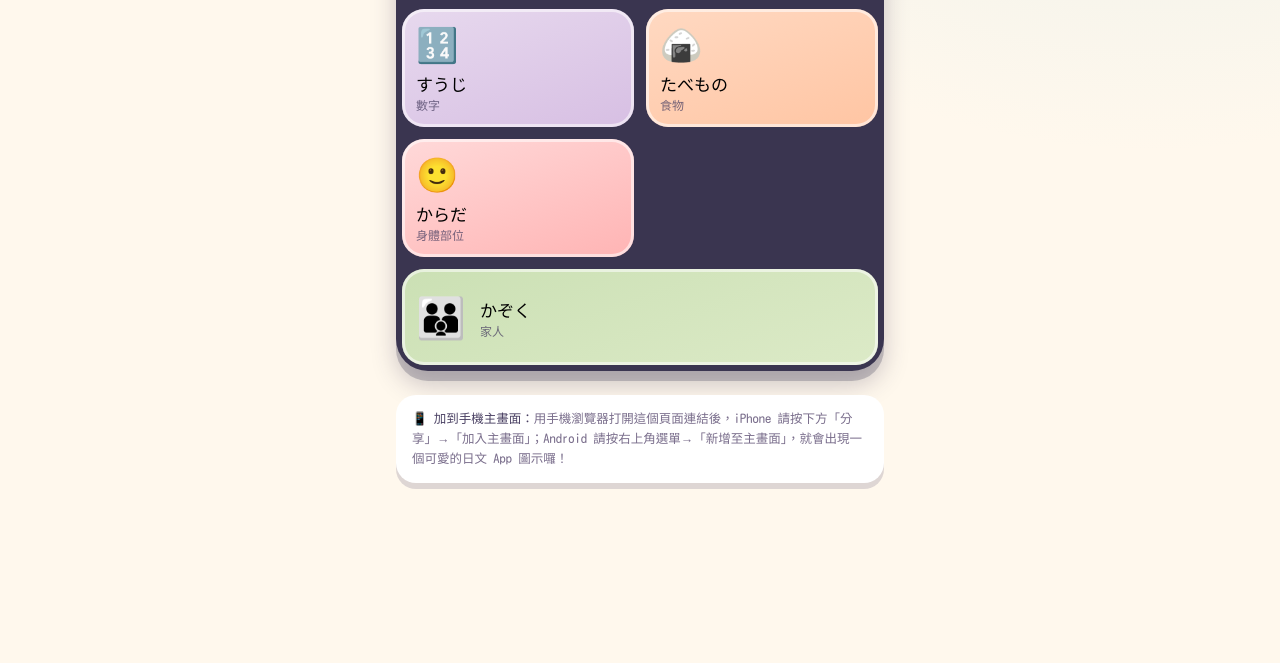
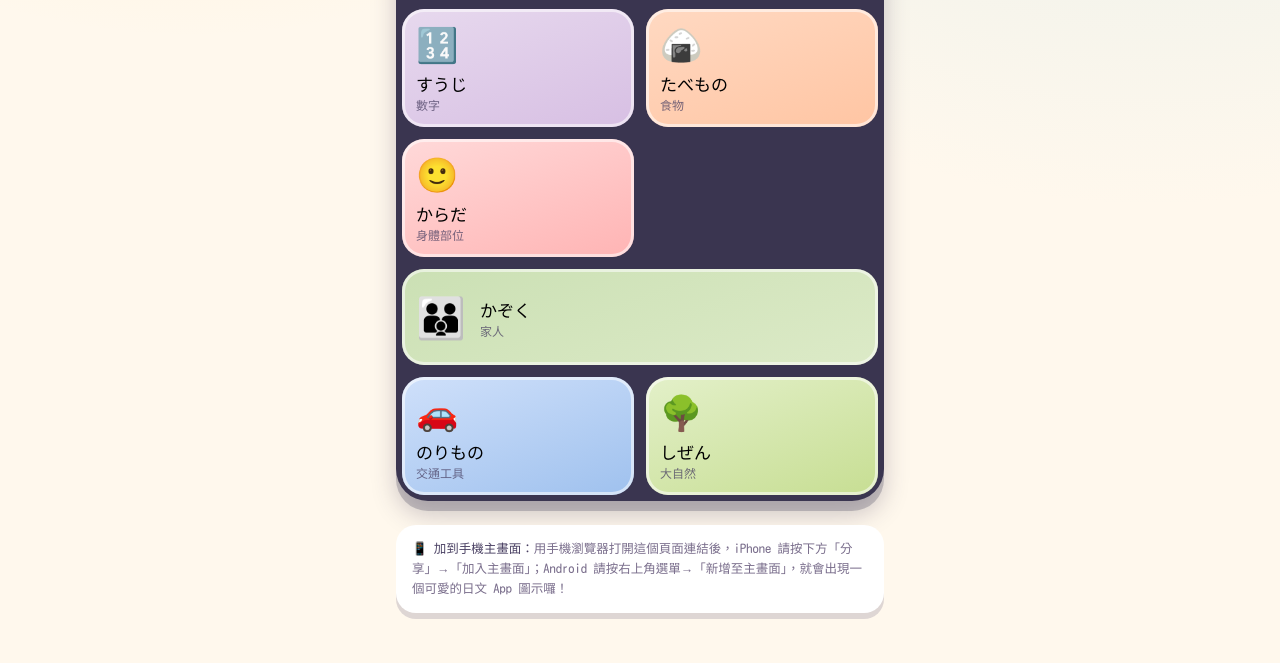
Before and after one commit to Yin-Ying-Lin/Japanese-learning-app, a plain HTML site: page index.html in a window 1280 px wide. Shown: the part 755-1418 px from the top of the page. Before the commit the page ends 1288 px from the top, so only its background shows below. Drawn offline with nearby package versions, Linux system fonts and the light colour scheme; a web font is replaced by a local one.

Commit message:
新增分類: 交通工具(のりもの)、大自然(しぜん)

```diff
--- a/index.html
+++ b/index.html
@@ -8,7 +8,7 @@
 <meta name="apple-mobile-web-app-title" content="にほんご">
 <meta name="mobile-web-app-capable" content="yes">
 <meta name="theme-color" content="#FFF8ED">
-<title>にほんご べんきょう｜寶貝的日語教室</title>
+<title>にほんご べんきょう｜日語教室</title>
 <link rel="preconnect" href="https://fonts.googleapis.com">
 <link rel="preconnect" href="https://fonts.gstatic.com" crossorigin>
 <link href="https://fonts.googleapis.com/css2?family=Kosugi+Maru&family=Zen+Maru+Gothic:wght@400;500;700;900&family=Nunito:wght@700;800;900&display=swap" rel="stylesheet">
@@ -131,6 +131,8 @@
   .c-lav{background: linear-gradient(160deg, #E7DBFF, #CBB2F7);}
   .c-teal{background: linear-gradient(160deg, #C9EEE3, #93D6C4);}
   .c-caramel{background: linear-gradient(160deg, #F3DDB2, #E4BC7C);}
+  .c-denim{background: linear-gradient(160deg, #CFE0FA, #9FC1EE);}
+  .c-leaf{background: linear-gradient(160deg, #E3F0C9, #C7DE93);}
 
   /* ---------- Detail page ---------- */
   .page{display:none;}
@@ -253,7 +255,7 @@
       </svg>
       <div class="title-block">
         <h1 class="jp">にほんご べんきょう</h1>
-        <p>幼稚園寶貝的日語練習教室</p>
+        <p>日語練習教室</p>
       </div>
       <div class="star-badge">⭐ <span id="starCount" class="num">0</span></div>
     </header>
@@ -443,6 +445,32 @@ const CATEGORIES = [
       {jp:'おにいさん', romaji:'onīsan', zh:'哥哥', emoji:'🧑'},
       {jp:'おねえさん', romaji:'onēsan', zh:'姊姊', emoji:'👧'},
       {jp:'あかちゃん', romaji:'akachan', zh:'小寶寶', emoji:'👶'},
+    ]},
+  { id:'vehicle', jp:'のりもの', zh:'交通工具', emoji:'🚗', color:'c-denim',
+    items:[
+      {jp:'くるま', romaji:'kuruma', zh:'車子', emoji:'🚗'},
+      {jp:'でんしゃ', romaji:'densha', zh:'電車', emoji:'🚃'},
+      {jp:'バス', romaji:'basu', zh:'公車', emoji:'🚌'},
+      {jp:'ひこうき', romaji:'hikōki', zh:'飛機', emoji:'✈️'},
+      {jp:'ふね', romaji:'fune', zh:'船', emoji:'🚢'},
+      {jp:'じてんしゃ', romaji:'jitensha', zh:'腳踏車', emoji:'🚲'},
+      {jp:'しんかんせん', romaji:'shinkansen', zh:'新幹線', emoji:'🚄'},
+      {jp:'きゅうきゅうしゃ', romaji:'kyūkyūsha', zh:'救護車', emoji:'🚑'},
+      {jp:'しょうぼうしゃ', romaji:'shōbōsha', zh:'消防車', emoji:'🚒'},
+    ]},
+  { id:'nature', jp:'しぜん', zh:'大自然', emoji:'🌳', color:'c-leaf',
+    items:[
+      {jp:'たいよう', romaji:'taiyō', zh:'太陽', emoji:'☀️'},
+      {jp:'くも', romaji:'kumo', zh:'雲朵', emoji:'☁️'},
+      {jp:'そら', romaji:'sora', zh:'天空', emoji:'🌤️'},
+      {jp:'つき', romaji:'tsuki', zh:'月亮', emoji:'🌙'},
+      {jp:'ほし', romaji:'hoshi', zh:'星星', emoji:'⭐'},
+      {jp:'き', romaji:'ki', zh:'樹', emoji:'🌳'},
+      {jp:'はっぱ', romaji:'happa', zh:'葉子', emoji:'🍃'},
+      {jp:'はな', romaji:'hana', zh:'花', emoji:'🌸'},
+      {jp:'あめ', romaji:'ame', zh:'雨', emoji:'🌧️'},
+      {jp:'やま', romaji:'yama', zh:'山', emoji:'⛰️'},
+      {jp:'うみ', romaji:'umi', zh:'海', emoji:'🌊'},
     ]},
 ];
 
```
Also changed, not shown: 1 other file.
